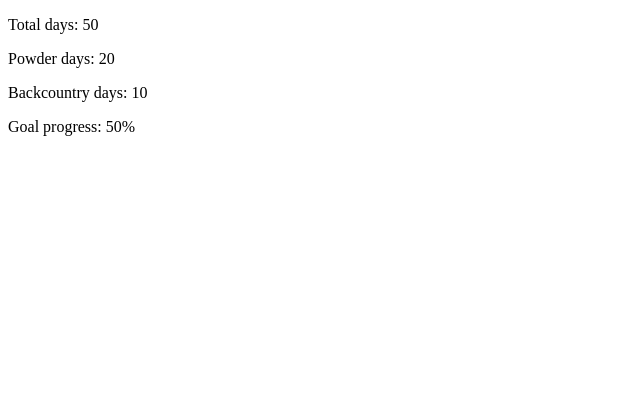
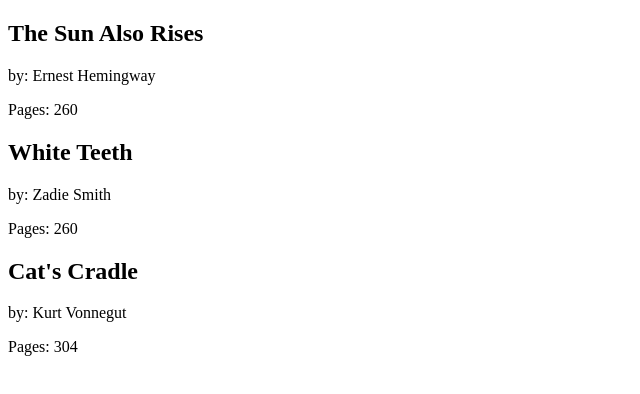
Before and after one commit to bvasic/React_Essential_Training, a React (Create React App) app: page / in a window 1280 px wide. Shown: the top 394 px of the page, without its empty margins (0-640 px from the left). Built offline with nearby package versions, Linux system fonts and the light colour scheme.

Commit message:
Componse components

```diff
--- a/src/index.js
+++ b/src/index.js
@@ -1,44 +1,27 @@
 import React, { Component } from 'react'
 import { render } from 'react-dom'
 
-let skiData = {
-    total: 50,
-    powder: 20,
-    backcountry: 10,
-    goal: 100
-}
-
-const getPercent = decimal => {
-    return decimal * 100 + '%'
-}
-const calcGoalProgress = (total,goal) => {
-    return getPercent(total/goal)
-}
-
-const SkiDayCounter = ({total, powder, backcountry, goal}) => {
+const Book = ({title, author, pages}) => {
     return (
         <section>
-            <div>
-                <p>Total days: {total}</p>
-            </div>
-            <div>
-                <p>Powder days: {powder}</p>
-            </div>
-            <div>
-                <p>Backcountry days: {backcountry}</p>
-            </div>
-            <div>
-                <p>Goal progress: {calcGoalProgress(total, goal)}</p>
-            </div>
+            <h2>{title}</h2>
+            <p>by: {author}</p>
+            <p>Pages: {pages}</p>
         </section>
     )
 }
 
+const Library = () => {
+    return (
+        <div>
+            <Book title="The Sun Also Rises" author="Ernest Hemingway" pages={260}/>
+            <Book title="White Teeth" author="Zadie Smith" pages={260}/>
+            <Book title="Cat's Cradle" author="Kurt Vonnegut" pages={304}/>
+        </div>
+    )
+}
+
 render(
-    <SkiDayCounter
-        total={skiData.total}
-        powder={skiData.powder}
-        backcountry={skiData.backcountry}
-        goal={skiData.goal}/>,
+    <Library />,
     document.getElementById('root')
 )
```
